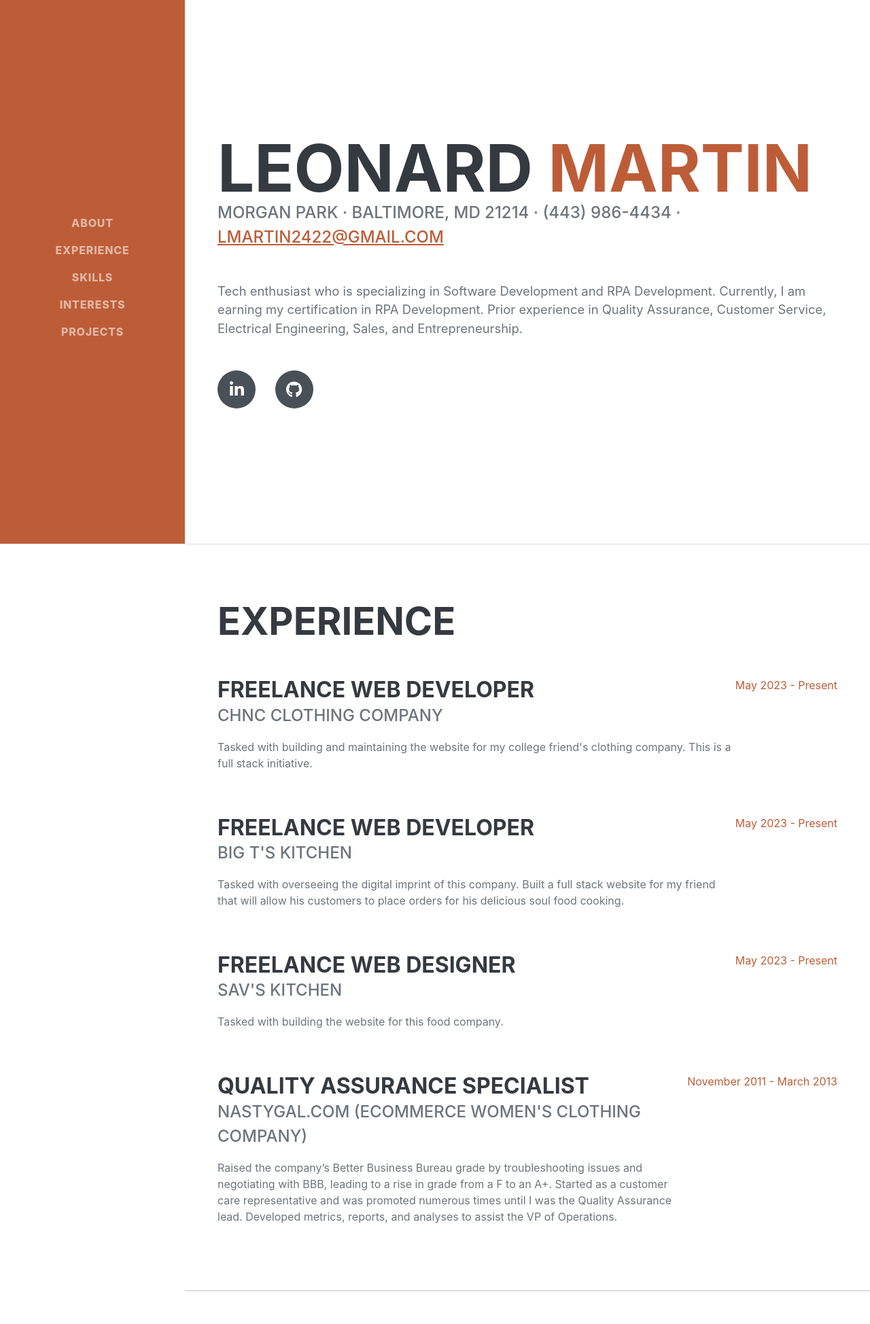
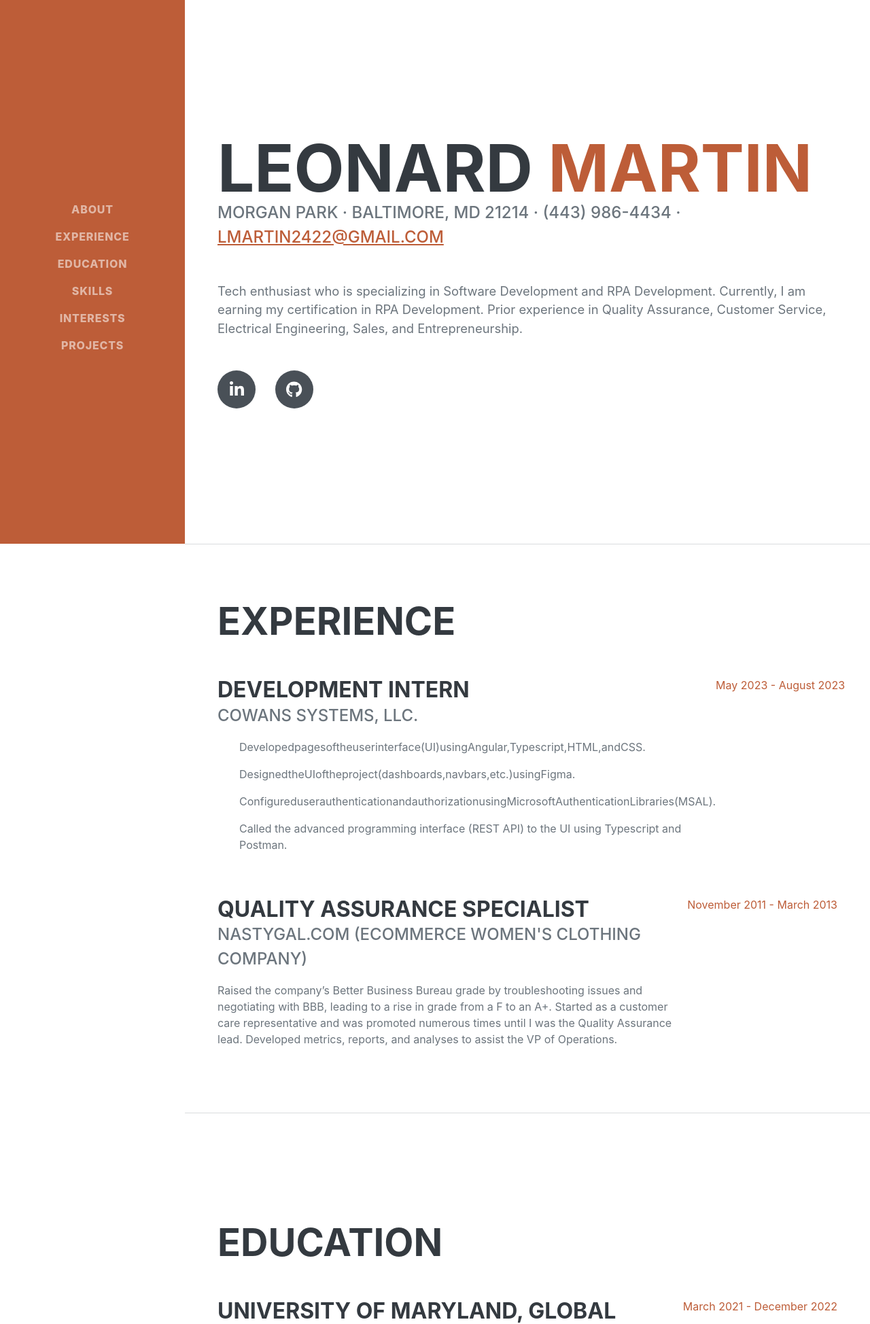
Before and after one commit to lmartin2422/portfolio_website, a Flask app: page / in a window 1280 px wide. Shown: the top 1948 px of the page at 68% size. Run offline with Flask 2, Linux system fonts and the light colour scheme; some libraries are stand-ins or nearby versions; some web fonts are replaced.

Commit message:
updated experience and uncommented education bootstrapIndex.html

```diff
--- a/website/templates/bootstrapIndex.html
+++ b/website/templates/bootstrapIndex.html
@@ -26,7 +26,7 @@
                 <ul class="navbar-nav">
                     <li class="nav-item"><a class="nav-link js-scroll-trigger" href="#about">About</a></li>
                     <li class="nav-item"><a class="nav-link js-scroll-trigger" href="#experience">Experience</a></li>
-                <!--    <li class="nav-item"><a class="nav-link js-scroll-trigger" href="#education">Education</a></li>  -->
+                    <li class="nav-item"><a class="nav-link js-scroll-trigger" href="#education">Education</a></li>
                     <li class="nav-item"><a class="nav-link js-scroll-trigger" href="#skills">Skills</a></li>
                     <li class="nav-item"><a class="nav-link js-scroll-trigger" href="#interests">Interests</a></li>
                     <li class="nav-item"><a class="nav-link js-scroll-trigger" href="#awards">Projects</a></li>
@@ -61,28 +61,16 @@
                     <h2 class="mb-5">Experience</h2>
                     <div class="d-flex flex-column flex-md-row justify-content-between mb-5">
                         <div class="flex-grow-1">
-                            <h3 class="mb-0">Freelance Web Developer</h3>
-                            <div class="subheading mb-3">CHnC Clothing Company</div>
-                            <p>Tasked with building and maintaining the website for my college friend's clothing company. This is a full stack initiative. </p>
+                            <h3 class="mb-0">Development Intern</h3>
+                            <div class="subheading mb-3">Cowans Systems, LLC.</div>
+                            <ul>Developedpagesoftheuserinterface(UI)usingAngular,Typescript,HTML,andCSS.</ul>
+                            <ul>DesignedtheUIoftheproject(dashboards,navbars,etc.)usingFigma.</ul>
+                            <ul>ConfigureduserauthenticationandauthorizationusingMicrosoftAuthenticationLibraries(MSAL).</ul>
+                            <ul>Called the advanced programming interface (REST API) to the UI using Typescript and Postman.</ul>
                         </div>
-                        <div class="flex-shrink-0"><span class="text-primary">May 2023 - Present</span></div>
+                        <div class="flex-shrink-0"><span class="text-primary">May 2023 - August 2023</span></div>
                     </div>
-                    <div class="d-flex flex-column flex-md-row justify-content-between mb-5">
-                        <div class="flex-grow-1">
-                            <h3 class="mb-0">Freelance Web Developer</h3>
-                            <div class="subheading mb-3">Big T's Kitchen</div>
-                            <p>Tasked with overseeing the digital imprint of this company. Built a full stack website for my friend that will allow his customers to place orders for his delicious soul food cooking. </p>
-                        </div>
-                        <div class="flex-shrink-0"><span class="text-primary">May 2023 - Present</span></div>
-                    </div>
-                    <div class="d-flex flex-column flex-md-row justify-content-between mb-5">
-                        <div class="flex-grow-1">
-                            <h3 class="mb-0">Freelance Web Designer</h3>
-                            <div class="subheading mb-3">Sav's Kitchen</div>
-                            <p>Tasked with building the website for this food company.</p>
-                        </div>
-                        <div class="flex-shrink-0"><span class="text-primary">May 2023 - Present</span></div>
-                    </div>
+
                     <div class="d-flex flex-column flex-md-row justify-content-between">
                         <div class="flex-grow-1">
                             <h3 class="mb-0">Quality Assurance Specialist</h3>
@@ -95,7 +83,7 @@
             </section>
             <hr class="m-0" />
             <!-- Education-->
-            <!--
+
             <section class="resume-section" id="education">
                 <div class="resume-section-content">
                     <h2 class="mb-5">Education</h2>
@@ -120,7 +108,7 @@
                 </div>
             </section>
 
-            -->
+
 
             <hr class="m-0" />
             <!-- Skills-->
```
